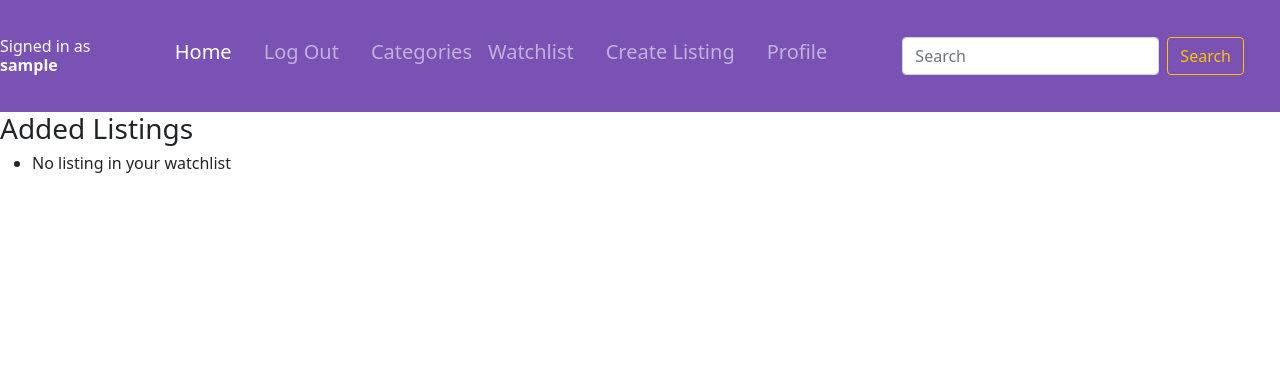
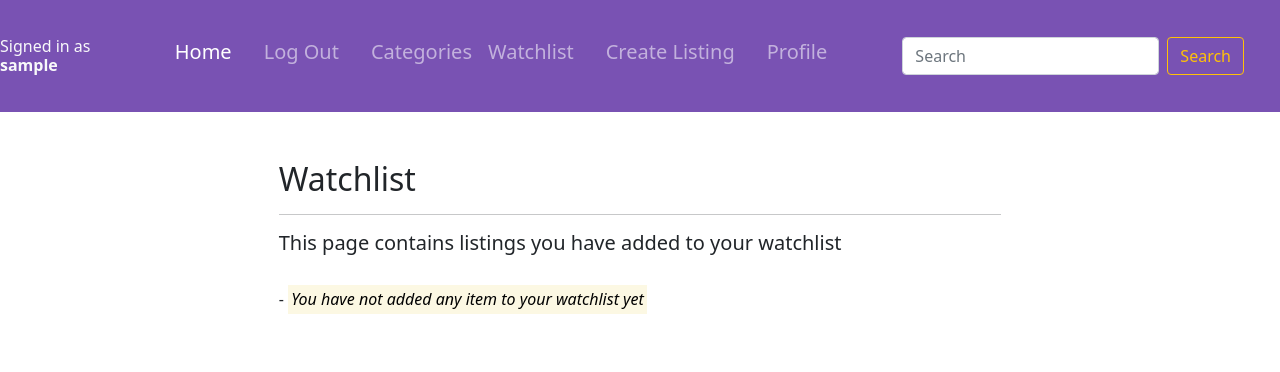
Before and after one commit to princeibs/commerce-50, a Django app: page /watchlist in a window 1280 px wide. Shown: the top 372 px of the page. Run offline with Django 3.2, Linux system fonts and the light colour scheme; the visitor is signed in with stand-in values (Sample User, id 1); data that the repository does not hold is empty.

Commit message:
Update watchlist page

```diff
--- a/auctions/templates/auctions/watchlist.html
+++ b/auctions/templates/auctions/watchlist.html
@@ -2,15 +2,23 @@
 
 {% block body %}
 
-    <h3>Added Listings</h3>
-    <ul>
-      {% for watchlist in watchlists %}
-        <a href="{% url 'listing_page' watchlist.id %}">
-          <li>{{ watchlist }}</li>
-        </a>
-      {% empty %}
-        <h6><li>No listing in your watchlist</li></h6>
-      {% endfor %}
+<div class="container col-md-7 mt-5">
+    <div class="h2">Watchlist
+        <hr>
+        <p class="lead">This page contains listings you have added to your watchlist</p>
+    </div>
+    <ul class="list-group col-md-10">
+        {% for listing in watchlist %}
+        <li class="list-group-item d-flex justify-content-between align-items-center list-group-item-action">
+            <a class="ms-3 link-underline" href="{% url 'listing_page' listing.id %}">{{ listing.name }}</a>
+        </li>
+        {% empty %}
+        <div class="mt-3">-
+            <em><mark>You have not added any item to your watchlist yet</mark></em>
+        </div>
+        {% endfor %}
+
     </ul>
+</div>
 
 {% endblock %}
--- a/auctions/views.py
+++ b/auctions/views.py
@@ -202,12 +202,12 @@ def unbid(request, auction_id):
 def watchlist(request):
     try:
         # Get all of the logged in user's watchlist
-        watchlists = WatchList.objects.get(name=request.user).auctions.all()
+        watchlist = WatchList.objects.get(name=request.user).auctions.all()
     except WatchList.DoesNotExist:
         return render(request, "auctions/watchlist.html", {"message": "No watchlist added yet"})
 
     context = {
-        "watchlists": watchlists,
+        "watchlist": watchlist,
     }
     return render(request, "auctions/watchlist.html", context)
 
```
